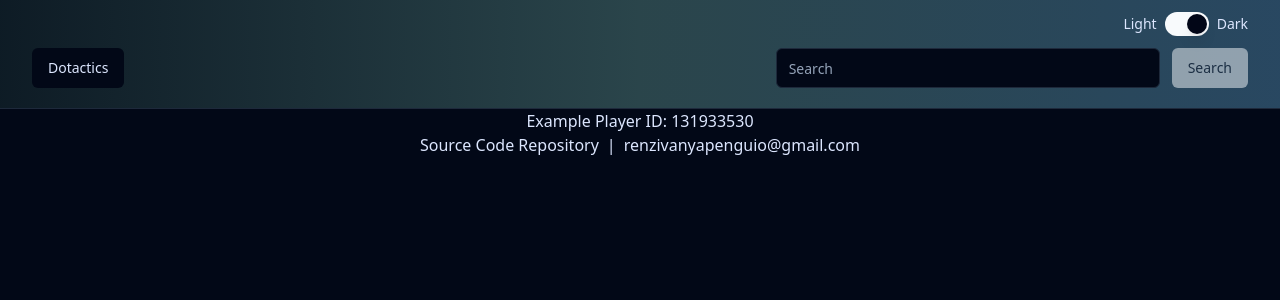
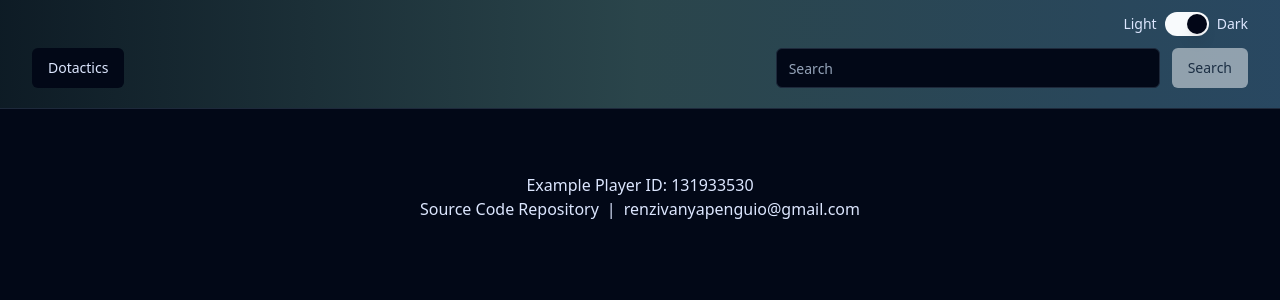
Before and after one commit to renzivan/reactjs-dota2-profile-tracker, a React (Vite) app: page / in a window 1280 px wide. Shown: the top 300 px of the page. Built offline with nearby package versions, Linux system fonts and the light colour scheme; no server answers.

Commit message:
added margin in dashboard

```diff
--- a/src/pages/Dashboard/index.tsx
+++ b/src/pages/Dashboard/index.tsx
@@ -1,6 +1,6 @@
 export function Dashboard() {
   return (
-    <div>
+    <div className="mt-16">
       <div className="flex justify-center">
         <div>Example Player ID: 131933530</div>
       </div>
```
